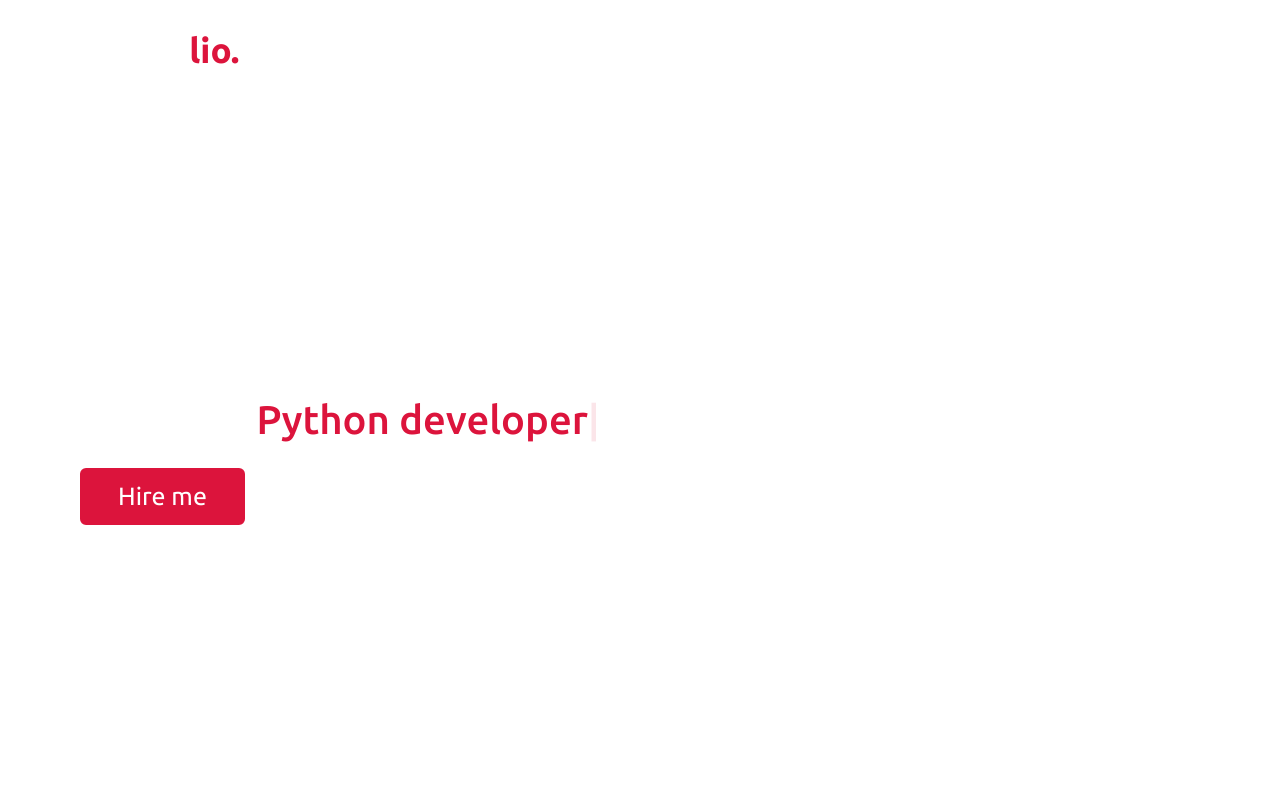
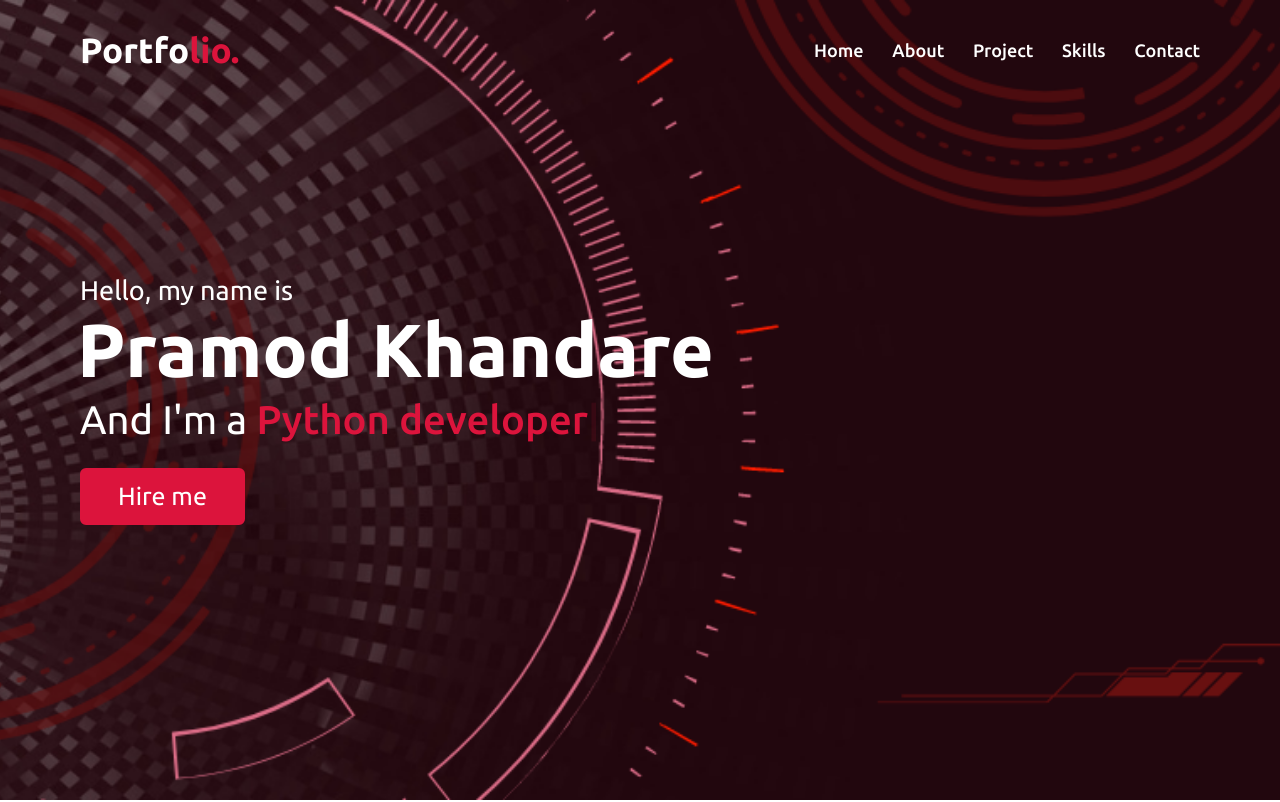
Before and after one commit to pramodk5050/Pramod_Portfolio, a plain HTML site: page index.html in a window 1280 px wide. Shown: the top 802 px of the page. Drawn offline with nearby package versions, Linux system fonts and the light colour scheme.

Commit message:
Update style.css

```diff
--- a/style.css
+++ b/style.css
@@ -165,7 +165,7 @@ section .title::after{
 /* home section styling */
 .home{
     display: flex;
-    background: url(/Uplabdhee_Portfolio-main/background.png) no-repeat center;
+    background: url(background.png) no-repeat center;
     height: 100vh;
     color: #fff;
     min-height: 500px;
```
